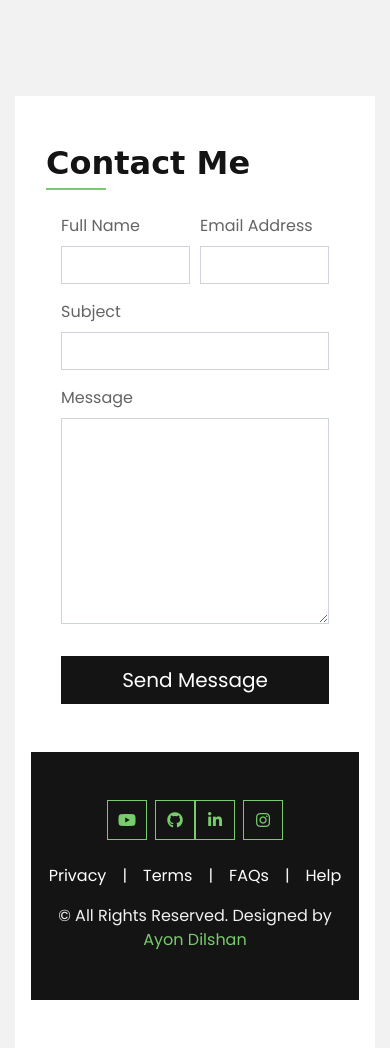
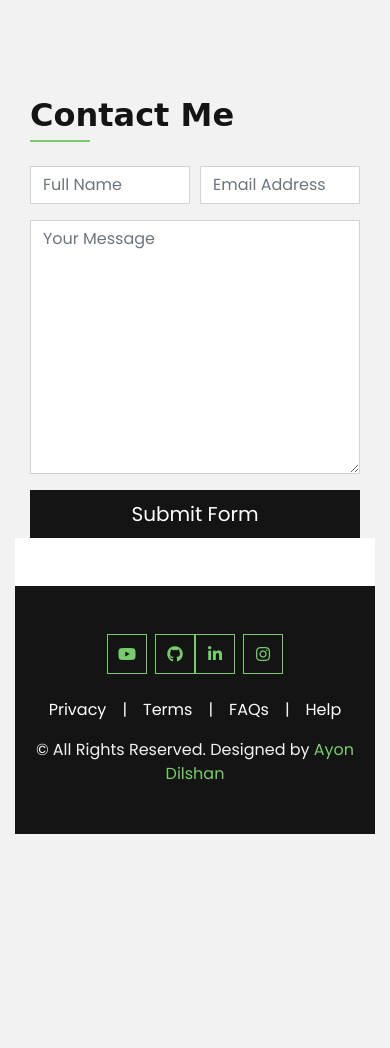
Before and after one commit to ayondilshan/aboutme.github.io, a plain HTML site: page index.html in a window 390 px wide. Shown: the part 8643-9691 px from the top of the page. After the commit the page ends 9492 px from the top, so only its background shows below. Drawn offline with nearby package versions, Linux system fonts and the light colour scheme; a web font is replaced by a local one.

Commit message:
Update index.html
new code adding

```diff
--- a/index.html
+++ b/index.html
@@ -442,72 +442,28 @@
 
 
                 <!-- Contact Start -->
-                <div class="container bg-white py-5" id="contact">
-                    <div class="row px-3">
-                        <div class="col-12">
-                            <h2 class="title position-relative pb-2 mb-4">Contact Me</h2>
-                        </div>
+                  <!-- Contact Start -->
 
                     <div class="container">
-                            <div class="form">
-                                <div class="col-md-8 offset-md-2">
-
-                                    <div class="errors">
-                                                    </div>
-                                    <form method="POST" id="target" action="https://formsubmit.co/el/rujeni">
-                                        <input type="hidden" name="_token" value="x55JrKe3At7XQgs8JWzV0W7RyNjxwnzVk5YL6Td0">                <div class="form-group">
+                        <h2 class="title position-relative pb-2 mb-4">Contact Me</h2>
+                        <form target="_blank" action="https://formspree.io/f/xdovqrjl" method="POST">
+                          <div class="form-group">
                             <div class="form-row">
                               <div class="col">
-                                                    <label for="name">Full Name</label>
-                                                    <input type="text" id="name" name="name" class="form-control" required
-                                                           value="">
+                                <input type="text" name="name" class="form-control" placeholder="Full Name" required>
                               </div>
                               <div class="col">
-                                                    <label for="email">Email Address</label>
-                                                    <input type="email" id="email" name="email" class="form-control" required
-                                                           value="">
+                                <input type="email" name="email" class="form-control" placeholder="Email Address" required>
                               </div>
                             </div>
                           </div>
                           <div class="form-group">
-                                            <label for="subject">Subject</label>
-                                            <input type="text" id="subject" name="subject" class="form-control" required
-                                                   value="">
+                            <textarea placeholder="Your Message" class="form-control" name="message" rows="10" required></textarea>
                           </div>
-                                        <div class="form-group">
-                                            <label for="message">Message</label>
-                                            <textarea id="message" class="form-control" name="message" rows="8"
-                                                      required></textarea>
-                                        </div>
-                                        <div class="form-group">
-                                            <div class="input-group input-group-lg">
-                                                <div id="captcha">
-                                                    <div data-callback="submit" data-theme="dark" data-sitekey="6LdpKIMUAAAAAPH4XLcypBTMPsV7eTWZrznHCndM" class="g-recaptcha"></div>
-                                                    <script src="https://www.google.com/recaptcha/api.js?" async defer></script>
-
-                                                </div>
-                                            </div>
-                                        </div>
-                                        <input type="hidden" value="" name="url">
-                                        <button type="submit" class="btn btn-lg btn-dark btn-block">Send Message</button>
+                          <button type="submit" class="btn btn-lg btn-dark btn-block">Submit Form</button>
                         </form>
                       </div>
-                            </div>
 
-                        </div>
-                        <script>
-                            function submit() {
-                                $("#target").unbind('submit').submit()
-                            }
-
-                            $(document).ready(function () {
-                                $('#target').on('submit', function (e) {
-                                    e.preventDefault();
-                                    $('#captcha').show();
-                                });
-                            });
-                        </script>
-                <!-- Contact End -->
 
 
                 <!-- Footer Start -->
```
Lines whose indentation alone changed are shown as unchanged.
